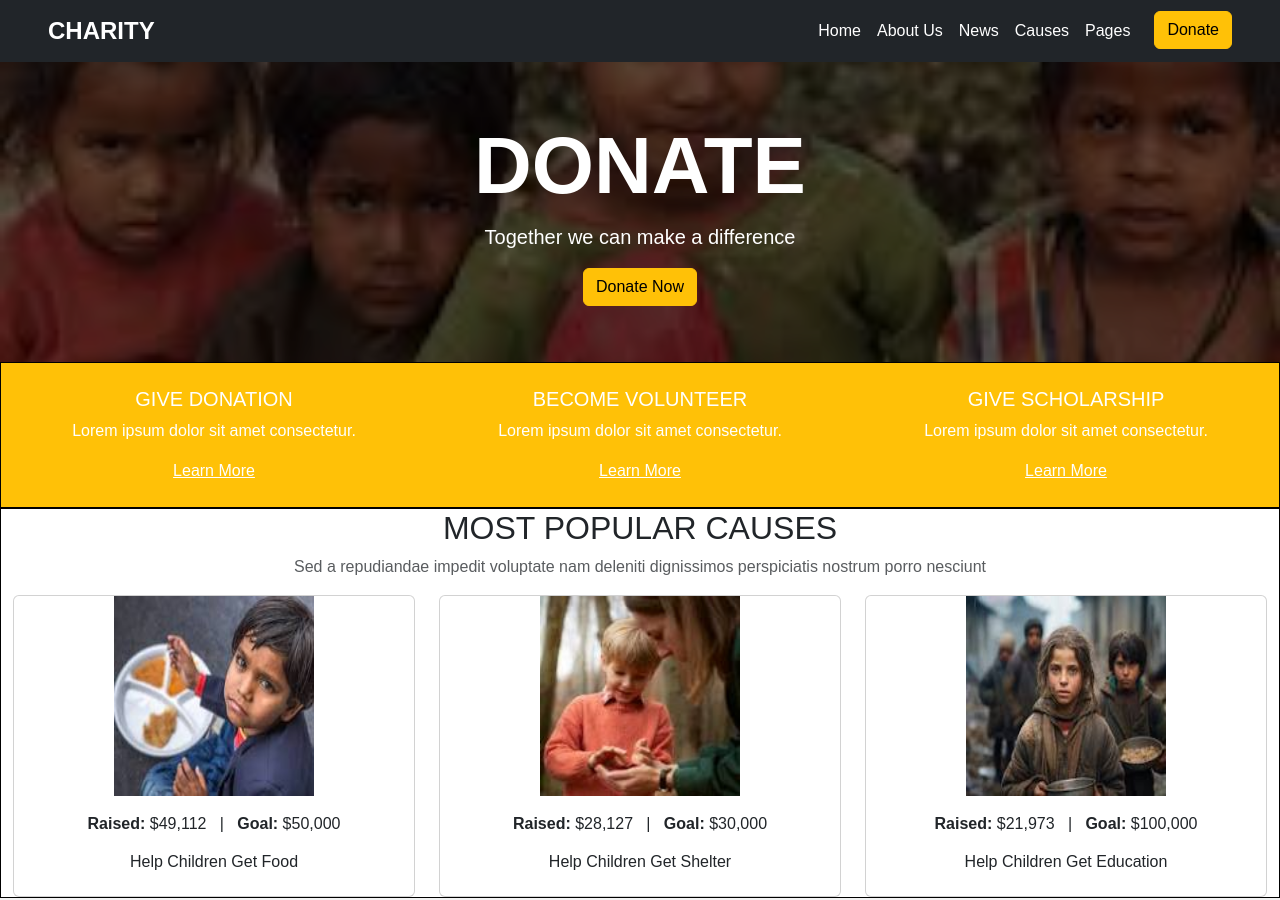
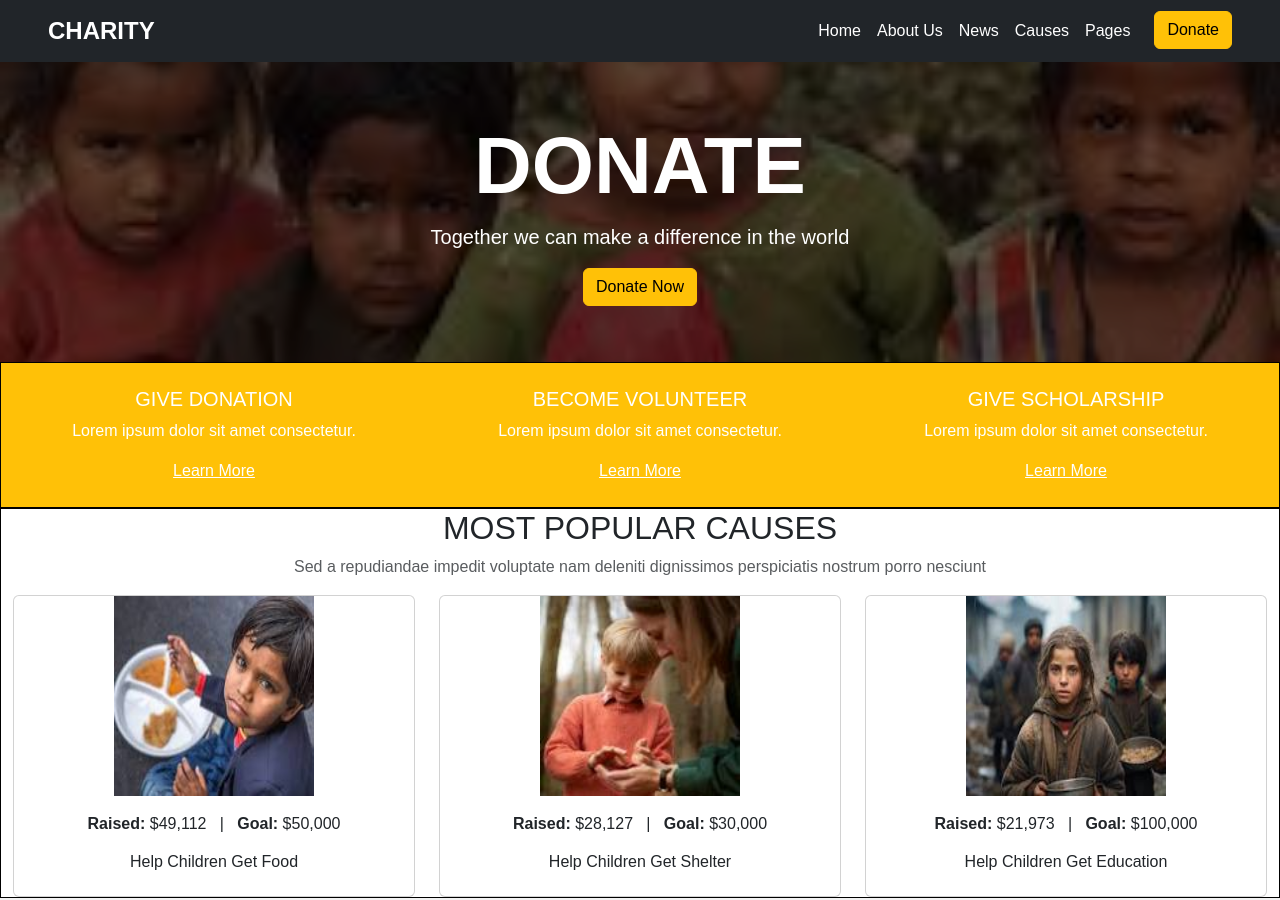
Before and after one commit to Alfiya-Alfy/web-page, a plain HTML site: page charity_page.html in a window 1280 px wide. Shown: the top 900 px of the page. Drawn offline with nearby package versions, Linux system fonts and the light colour scheme.

Commit message:
change in the paragraph

```diff
--- a/charity_page.html
+++ b/charity_page.html
@@ -29,7 +29,7 @@
 
     <div>
       <h1 class="display-1 fw-bold">DONATE</h1>
-      <p class="lead">Together we can make a difference</p>
+      <p class="lead">Together we can make a difference in the world</p>
       <a href="#" class="btn btn-warning">Donate Now</a>
     </div>
   </div>
```
